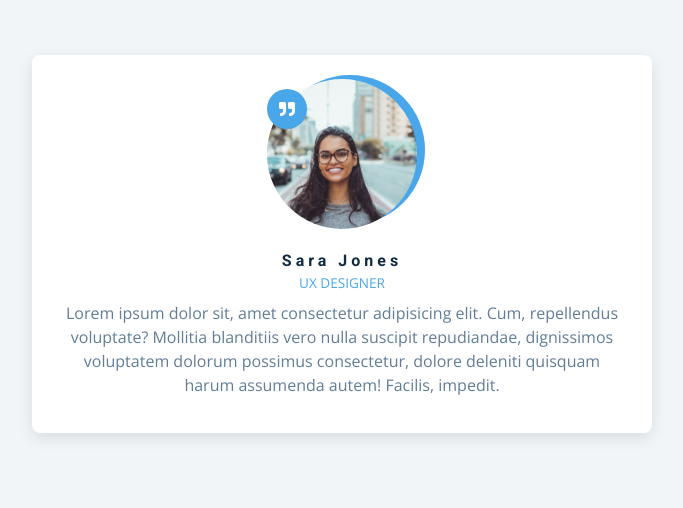
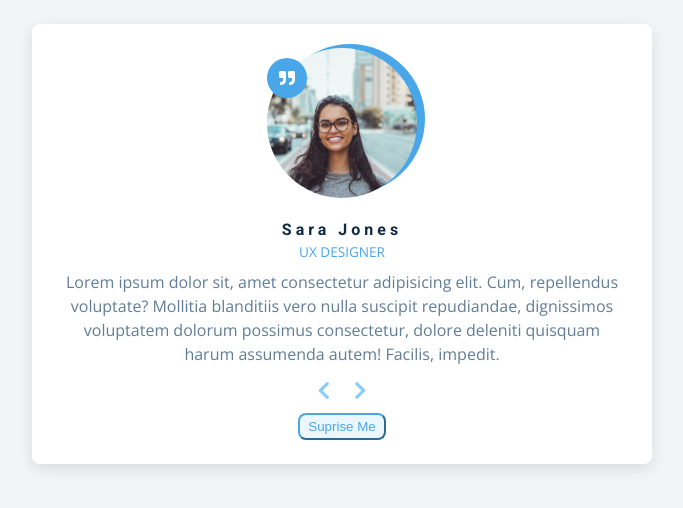
Before and after one commit to rabobahago/reviews, a plain HTML site: page project files/index.html in a window 1280 px wide. Shown: the part 216-724 px from the top of the page, without its empty margins (298-981 px from the left). Drawn offline with nearby package versions, Linux system fonts and the light colour scheme.

Commit message:
html document code added

```diff
--- a/project files/index.html
+++ b/project files/index.html
@@ -31,6 +31,15 @@
             repudiandae, dignissimos voluptatem dolorum possimus consectetur,
             dolore deleniti quisquam harum assumenda autem! Facilis, impedit.
           </p>
+          <div class="button-container">
+            <button class="prev-btn">
+              <i class="fas fa-chevron-left"></i>
+            </button>
+            <button class="prev-btn">
+              <i class="fas fa-chevron-right"></i>
+            </button>
+          </div>
+          <button class="random-btn">suprise me</button>
         </article>
       </section>
     </main>
```
